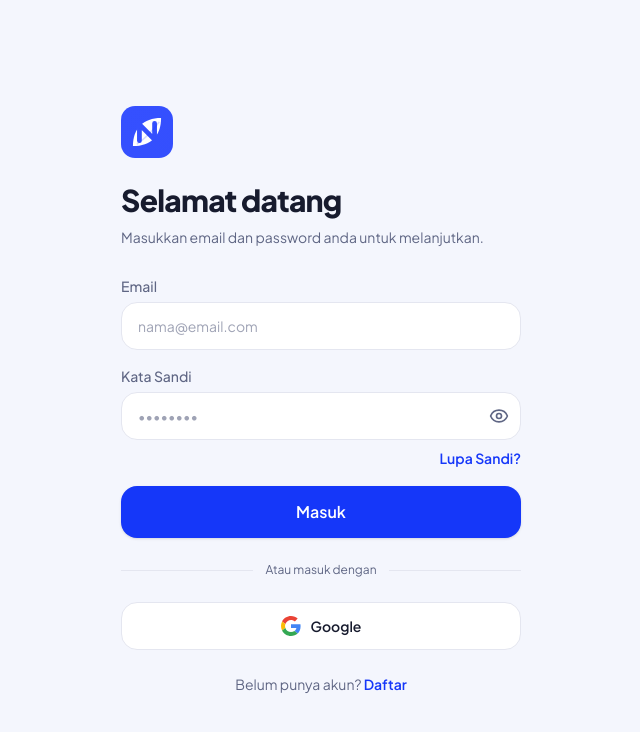
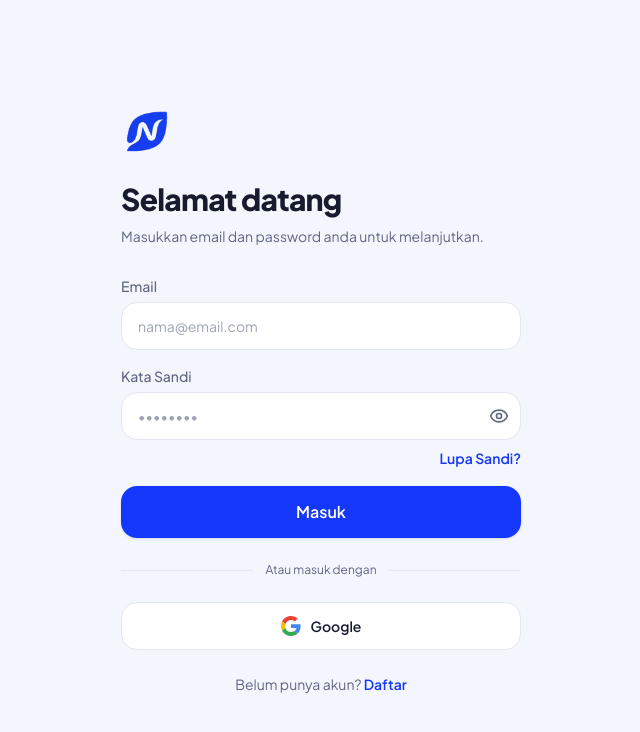
Before and after one commit to Sancaaa/NATURA, a Next.js app: page /masuk in a window 1280 px wide. Shown: the top 732 px of the page, without its empty margins (319-959 px from the left). Built offline with nearby package versions, Linux system fonts and the light colour scheme; no server answers.

Commit message:
feat: replace logo

```diff
--- a/components/ui/Logo.tsx
+++ b/components/ui/Logo.tsx
@@ -1,8 +1,7 @@
 import { cn } from "@/lib/cn";
 
 /**
- * Brandmark NATURA - daun putih dengan huruf "N" di atas kotak biru
- * membulat. Menggantikan ikon Leaf generik agar sesuai referensi UI.
+ * Brandmark NATURA - menggunakan logo dari referensi UI
  */
 export function Logo({
   size = 40,
@@ -12,45 +11,14 @@ export function Logo({
   className?: string;
 }) {
   return (
-    <svg
+    // eslint-disable-next-line @next/next/no-img-element
+    <img
+      src="/logo.png"
+      alt="NATURA Logo"
       width={size}
       height={size}
-      viewBox="0 0 48 48"
-      fill="none"
-      className={cn("shrink-0", className)}
-      aria-hidden
-    >
-      <defs>
-        <linearGradient id="natura-logo-g" x1="0" y1="0" x2="48" y2="48">
-          <stop offset="0" stopColor="#3550ff" />
-          <stop offset="1" stopColor="#1029bb" />
-        </linearGradient>
-      </defs>
-      <rect width="48" height="48" rx="13" fill="url(#natura-logo-g)" />
-      {/* Daun putih mengisi sebagian besar kotak */}
-      <path
-        d="M11 37C11 20.5 20.5 11 37 11C37 27.5 27.5 37 11 37Z"
-        fill="#ffffff"
-      />
-      {/* Huruf N tebal, seolah dicetak pada daun */}
-      <path
-        d="M17 32V17L31 31V16"
-        stroke="url(#natura-logo-g)"
-        strokeWidth="4.4"
-        strokeLinecap="round"
-        strokeLinejoin="round"
-        fill="none"
-      />
-      {/* Tulang daun tipis sebagai aksen */}
-      <path
-        d="M15 35C22 30 30 22 35 15"
-        stroke="#1537f9"
-        strokeOpacity="0.18"
-        strokeWidth="1.4"
-        strokeLinecap="round"
-        fill="none"
-      />
-    </svg>
+      className={cn("shrink-0 object-contain rounded-xl", className)}
+    />
   );
 }
 
```
Also changed, not shown: public/logo.png (renamed from refUI/LOGO 1.png), refUI/LOGO.png (added).
